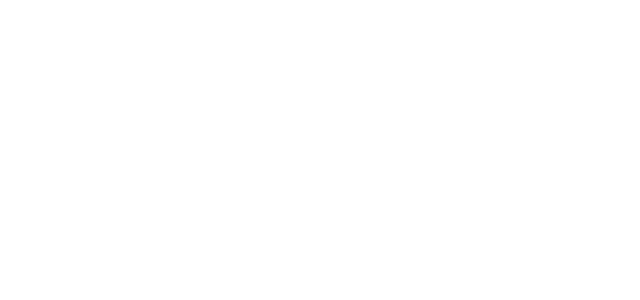
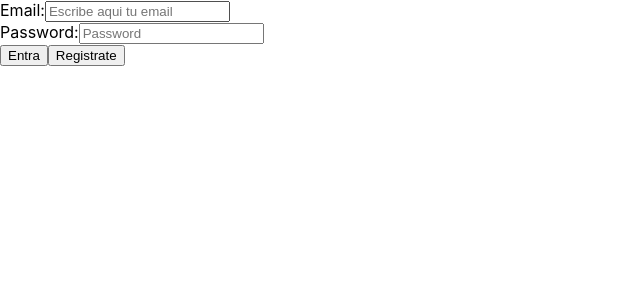
Before and after one commit to manuemendoza/frontendMensajeria, a React (Create React App) app in the folder manuchat/: page /login in a window 1280 px wide. Before the commit this address had no page. Shown: the top 300 px of the page, without its empty margins (0-640 px from the left). Built offline with nearby package versions, Linux system fonts and the light colour scheme.

Commit message:
add and modify the router to login

```diff
--- a/manuchat/src/App.js
+++ b/manuchat/src/App.js
@@ -1,5 +1,6 @@
 import { BrowserRouter, Routes, Route } from "react-router-dom";
 import CreateUser from "./pages/CreateUser/CreateUser";
+import Dashboard from "./pages/Dashboard/Dashboard";
 import Login from "./pages/login/Login";
 
 function App() {
@@ -7,8 +8,10 @@ function App() {
     <>
     <BrowserRouter>
       <Routes>
-        <Route path="/" element={<Login/>} exact/>
+        <Route path="/"  exact/>
+        <Route path="/login" element={<Login/>} exact/>
         <Route path="/register" element={<CreateUser/>} exact/>
+        <Route path="/chat" element={<Dashboard/>} exact/>
       </Routes>
     </BrowserRouter>
     </>
```
Also changed, not shown: 2 other files (tests, documents, lock files or other folders).
